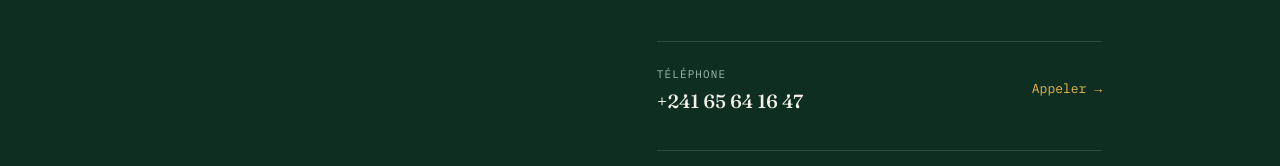
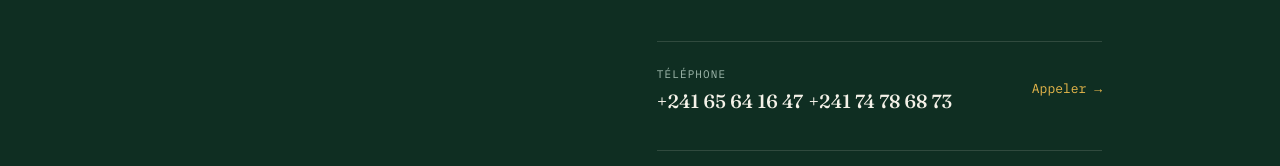
Before and after one commit to meryjean1erkevenralf-droid/.github.io, a plain HTML site: page index.html in a window 1280 px wide. Shown: the part 1467-1633 px from the top of the page. Drawn offline with nearby package versions, Linux system fonts and the light colour scheme.

Commit message:
index.html

```diff
--- a/index.html
+++ b/index.html
@@ -291,6 +291,7 @@
           <span>
             <span class="label">Téléphone</span><br>
             <span class="value serif">+241 65 64 16 47</span>
+            <span class="value serif">+241 74 78 68 73</span>
           </span>
           <span class="go">Appeler →</span>
         </a>
```
